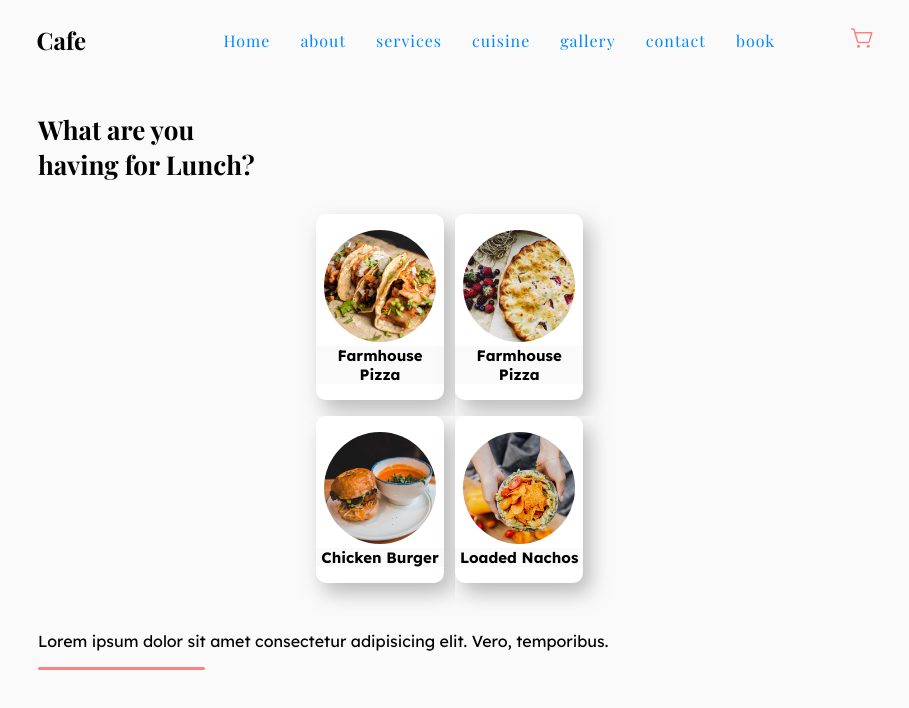
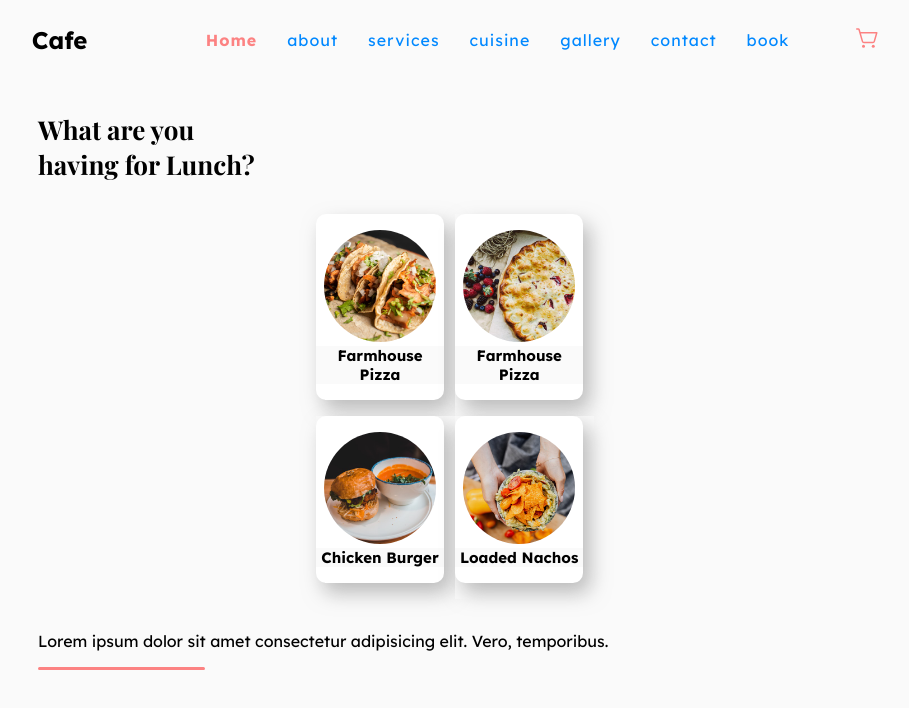
Before and after one commit to Saurabhdaswant/cafe, a plain HTML site: page index.html in a window 1280 px wide. Shown: the whole page, without its empty margins (184-1093 px from the left). Drawn offline with nearby package versions, Linux system fonts and the light colour scheme.

Commit message:
addition of active link

```diff
--- a/index.html
+++ b/index.html
@@ -23,7 +23,7 @@
           <i class="fa fa-bars"></i>
         </label>
         <ul>
-          <li><a href="#">Home</a></li>
+          <li><a class="active" href"  href="#">Home</a></li>
           <li><a href="#">about</a></li>
           <li><a href="#">services</a></li>
           <li><a href="#">cuisine</a></li>
--- a/style.css
+++ b/style.css
@@ -48,6 +48,7 @@ header img {
 }
 
 nav {
+  font-family: "Lexend", sans-serif;
   height: 80px;
   align-items: center;
   display: flex;
@@ -69,6 +70,12 @@ nav ul li a {
   color: rgb(0, 136, 255);
   text-decoration: none;
   padding: 8px 10px;
+}
+.active,
+a:hover {
+  transition: all 0.4s ease;
+  font-weight: 700;
+  color: #fc8282;
 }
 
 nav .menu-btn i {
```
